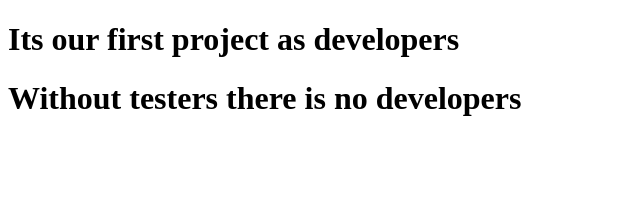
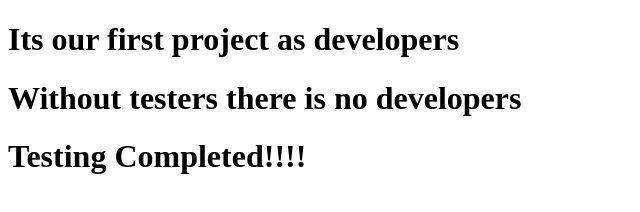
Before and after one commit to sanikesaimohan/DT-project, a plain HTML site: page index.html in a window 1280 px wide. Shown: the whole page, without its empty margins (0-640 px from the left). Drawn offline with Linux system fonts and the light colour scheme.

Commit message:
completed

```diff
--- a/index.html
+++ b/index.html
@@ -8,5 +8,6 @@
 <body>
     <h1>Its our first project as developers</h1>
     <h1>Without testers there is no developers</h1>
+    <h1>Testing Completed!!!!</h1>
 </body>
 </html>
```
